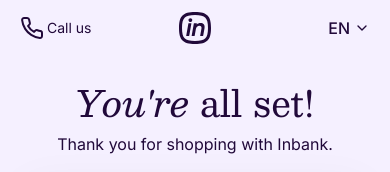
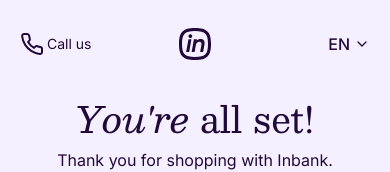
Before and after one commit to rockgomes/inbank-loan-app, a React (Vite) app: page /completion in a window 390 px wide. Shown: the top 172 px of the page. Built offline with nearby package versions, Linux system fonts and the light colour scheme.

Commit message:
fix: add safe area insets for iPhone notch on mobile
- Add env(safe-area-inset-top) to header padding on mobile
- Update viewport meta tag with viewport-fit=cover
- Ensures header content is not hidden behind iPhone notch
- Falls back to 32px padding on devices without notches

```diff
--- a/index.html
+++ b/index.html
@@ -3,7 +3,10 @@
   <head>
     <meta charset="UTF-8" />
     <link rel="icon" type="image/svg+xml" href="/vite.svg" />
-    <meta name="viewport" content="width=device-width, initial-scale=1.0" />
+    <meta
+      name="viewport"
+      content="width=device-width, initial-scale=1.0, viewport-fit=cover"
+    />
     <title>inbank-loan-app</title>
   </head>
   <body>
--- a/src/components/layout/Header/Header.module.css
+++ b/src/components/layout/Header/Header.module.css
@@ -153,7 +153,7 @@
 /* Responsive */
 @media (max-width: 767px) {
   .container {
-    padding: 16px 20px;
+    padding: max(32px, env(safe-area-inset-top)) 20px 16px 20px;
   }
 
   .phoneNumberDesktop {
```
